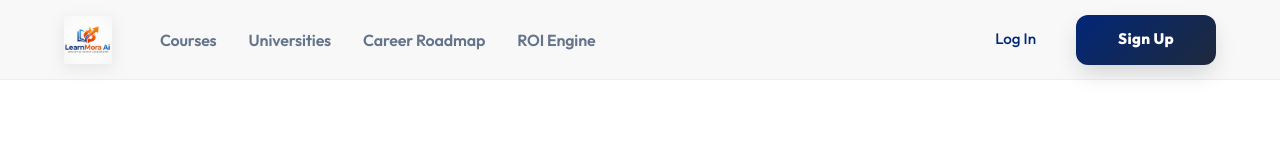
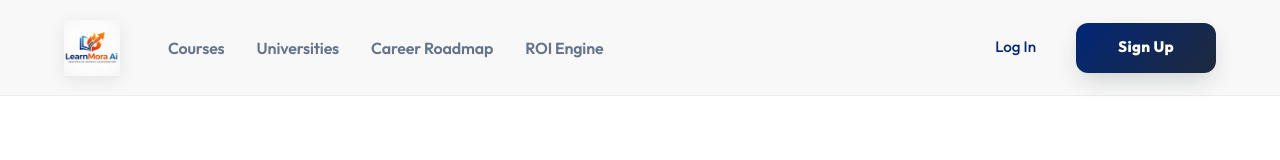
Before and after one commit to SKARUN2007/LearnMora, a Next.js app: page / in a window 1280 px wide. Shown: the top 160 px of the page. Built offline with nearby package versions, Linux system fonts and the light colour scheme; no server answers.

Commit message:
style: increase navbar height, enlarge logo, and switch to darken blend mode for perfect transparency

```diff
--- a/src/app/globals.css
+++ b/src/app/globals.css
@@ -32,7 +32,7 @@
   --radius-xl: 2rem;
   --radius-full: 9999px;
 
-  --nav-height: 80px;
+  --nav-height: 96px;
   --container-max: 1720px;
   --font-main: var(--font-outfit), 'Inter', sans-serif;
 }
--- a/src/components/layout/Footer.module.css
+++ b/src/components/layout/Footer.module.css
@@ -30,11 +30,11 @@
 }
 
 .logoImage {
-  height: 48px;
+  height: 56px;
   width: auto;
   object-fit: contain;
   filter: drop-shadow(0 4px 8px rgba(0,0,0,0.05));
-  mix-blend-mode: multiply;
+  mix-blend-mode: darken;
 }
 
 .description {
--- a/src/components/layout/Navbar.module.css
+++ b/src/components/layout/Navbar.module.css
@@ -15,7 +15,7 @@
 }
 
 .scrolled {
-  height: 70px;
+  height: 76px;
   background: rgba(248, 248, 248, 0.95);
   box-shadow: 0 10px 40px rgba(0, 0, 0, 0.08);
   border-bottom-color: rgba(2, 39, 120, 0.1);
@@ -50,16 +50,16 @@
 }
 
 .logoImage {
-  height: 48px;
+  height: 56px;
   width: auto;
   object-fit: contain;
   transition: all 0.5s cubic-bezier(0.19, 1, 0.22, 1);
   filter: drop-shadow(0 4px 8px rgba(0,0,0,0.08));
-  mix-blend-mode: multiply;
+  mix-blend-mode: darken;
 }
 
 .scrolled .logoImage {
-  height: 36px;
+  height: 44px;
 }
 
 .links {
```
